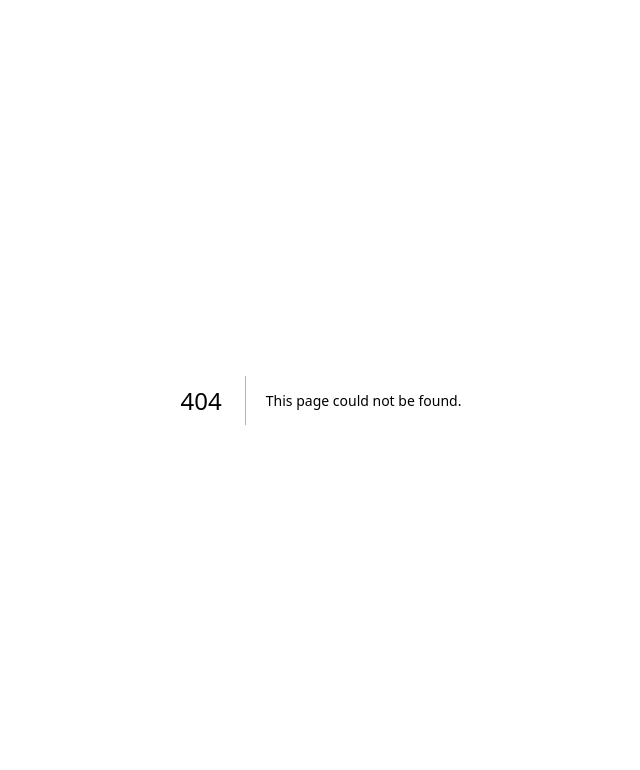
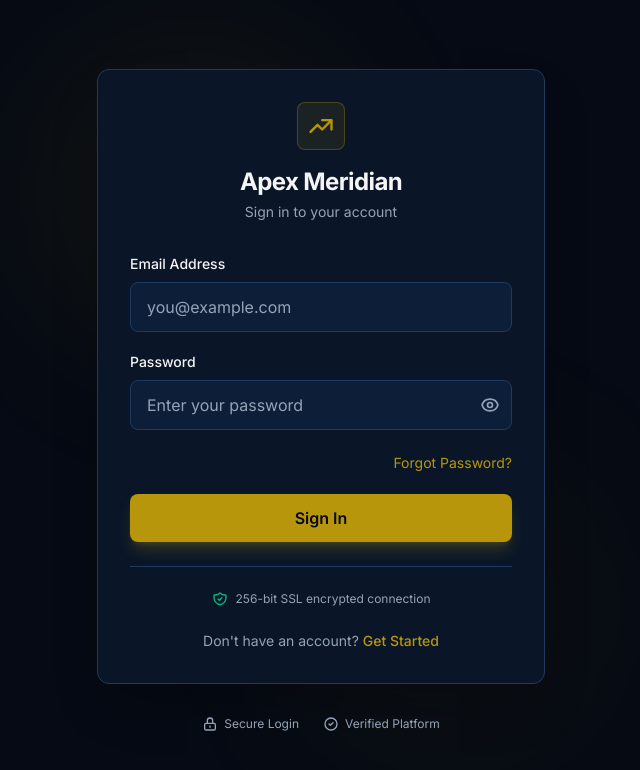
Before and after one commit to apexmeridianfx/apexmeridian, a Next.js app: page /login in a window 1280 px wide. Before the commit this address had no page. Shown: the top 770 px of the page, without its empty margins (319-959 px from the left). Built offline with nearby package versions, Linux system fonts and the light colour scheme; a web font is replaced by a local one.

Commit message:
feat: create LoginPage component with brand colors and design
Add dark navy background, gold accent, centered card layout, form fields, and security badges.

```diff
--- a/src/app/globals.css
+++ b/src/app/globals.css
@@ -5,17 +5,19 @@
   --foreground: #f5f5f5;
   --card: #0a1628;
   --card-foreground: #f5f5f5;
-  --primary: #d4af37;
+  --primary: #B8960C;
   --primary-foreground: #050a14;
   --secondary: #1a2744;
   --secondary-foreground: #f5f5f5;
   --muted: #1a2744;
   --muted-foreground: #94a3b8;
-  --accent: #d4af37;
+  --accent: #B8960C;
   --accent-foreground: #050a14;
   --border: #1e3a5f;
-  --ring: #d4af37;
+  --ring: #B8960C;
   --radius: 0.5rem;
+  --input: #0d1f38;
+  --input-foreground: #f5f5f5;
 }
 
 @theme inline {
@@ -33,6 +35,8 @@
   --color-accent-foreground: var(--accent-foreground);
   --color-border: var(--border);
   --color-ring: var(--ring);
+  --color-input: var(--input);
+  --color-input-foreground: var(--input-foreground);
   --font-sans: var(--font-geist-sans);
   --font-mono: var(--font-geist-mono);
 }
--- /dev/null
+++ b/src/app/login/page.tsx
@@ -0,0 +1,5 @@
+import LoginPage from "@/components/login-page";
+
+export default function Login() {
+  return <LoginPage />;
+}
--- /dev/null
+++ b/src/components/login-page.tsx
@@ -0,0 +1,223 @@
+"use client";
+
+import { useState } from "react";
+import Link from "next/link";
+
+export default function LoginPage() {
+  const [email, setEmail] = useState("");
+  const [password, setPassword] = useState("");
+  const [showPassword, setShowPassword] = useState(false);
+
+  const handleSubmit = (e: React.FormEvent) => {
+    e.preventDefault();
+    // Handle login logic here
+    console.log("Login attempt:", { email, password });
+  };
+
+  return (
+    <div className="min-h-screen bg-background flex items-center justify-center px-4 py-12">
+      {/* Subtle background pattern */}
+      <div className="absolute inset-0 overflow-hidden pointer-events-none">
+        <div className="absolute top-0 left-1/4 w-96 h-96 bg-primary/5 rounded-full blur-3xl" />
+        <div className="absolute bottom-0 right-1/4 w-96 h-96 bg-primary/3 rounded-full blur-3xl" />
+      </div>
+
+      <div className="w-full max-w-md relative z-10">
+        {/* Card */}
+        <div className="bg-card border border-border rounded-xl shadow-2xl p-8">
+          {/* Logo and Brand */}
+          <div className="text-center mb-8">
+            <div className="inline-flex items-center justify-center mb-4">
+              <div className="relative">
+                <div className="w-12 h-12 bg-primary/10 rounded-lg flex items-center justify-center border border-primary/30">
+                  <svg
+                    className="w-7 h-7 text-primary"
+                    fill="none"
+                    stroke="currentColor"
+                    viewBox="0 0 24 24"
+                    xmlns="http://www.w3.org/2000/svg"
+                  >
+                    <path
+                      strokeLinecap="round"
+                      strokeLinejoin="round"
+                      strokeWidth={2}
+                      d="M13 7h8m0 0v8m0-8l-8 8-4-4-6 6"
+                    />
+                  </svg>
+                </div>
+              </div>
+            </div>
+            <h1 className="text-2xl font-bold text-foreground tracking-tight">
+              Apex Meridian
+            </h1>
+            <p className="text-muted-foreground text-sm mt-1">
+              Sign in to your account
+            </p>
+          </div>
+
+          {/* Form */}
+          <form onSubmit={handleSubmit} className="space-y-5">
+            {/* Email Field */}
+            <div>
+              <label
+                htmlFor="email"
+                className="block text-sm font-medium text-foreground mb-2"
+              >
+                Email Address
+              </label>
+              <input
+                id="email"
+                type="email"
+                value={email}
+                onChange={(e) => setEmail(e.target.value)}
+                placeholder="you@example.com"
+                className="w-full px-4 py-3 bg-input border border-border rounded-lg text-foreground placeholder:text-muted-foreground focus:outline-none focus:ring-2 focus:ring-primary/50 focus:border-primary transition-colors"
+                required
+              />
+            </div>
+
+            {/* Password Field */}
+            <div>
+              <label
+                htmlFor="password"
+                className="block text-sm font-medium text-foreground mb-2"
+              >
+                Password
+              </label>
+              <div className="relative">
+                <input
+                  id="password"
+                  type={showPassword ? "text" : "password"}
+                  value={password}
+                  onChange={(e) => setPassword(e.target.value)}
+                  placeholder="Enter your password"
+                  className="w-full px-4 py-3 bg-input border border-border rounded-lg text-foreground placeholder:text-muted-foreground focus:outline-none focus:ring-2 focus:ring-primary/50 focus:border-primary transition-colors pr-12"
+                  required
+                />
+                <button
+                  type="button"
+                  onClick={() => setShowPassword(!showPassword)}
+                  className="absolute right-3 top-1/2 -translate-y-1/2 text-muted-foreground hover:text-foreground transition-colors"
+                  aria-label={showPassword ? "Hide password" : "Show password"}
+                >
+                  {showPassword ? (
+                    <svg
+                      className="w-5 h-5"
+                      fill="none"
+                      stroke="currentColor"
+                      viewBox="0 0 24 24"
+                    >
+                      <path
+                        strokeLinecap="round"
+                        strokeLinejoin="round"
+                        strokeWidth={2}
+                        d="M13.875 18.825A10.05 10.05 0 0112 19c-4.478 0-8.268-2.943-9.543-7a9.97 9.97 0 011.563-3.029m5.858.908a3 3 0 114.243 4.243M9.878 9.878l4.242 4.242M9.88 9.88l-3.29-3.29m7.532 7.532l3.29 3.29M3 3l3.59 3.59m0 0A9.953 9.953 0 0112 5c4.478 0 8.268 2.943 9.543 7a10.025 10.025 0 01-4.132 5.411m0 0L21 21"
+                      />
+                    </svg>
+                  ) : (
+                    <svg
+                      className="w-5 h-5"
+                      fill="none"
+                      stroke="currentColor"
+                      viewBox="0 0 24 24"
+                    >
+                      <path
+                        strokeLinecap="round"
+                        strokeLinejoin="round"
+                        strokeWidth={2}
+                        d="M15 12a3 3 0 11-6 0 3 3 0 016 0z"
+                      />
+                      <path
+                        strokeLinecap="round"
+                        strokeLinejoin="round"
+                        strokeWidth={2}
+                        d="M2.458 12C3.732 7.943 7.523 5 12 5c4.478 0 8.268 2.943 9.542 7-1.274 4.057-5.064 7-9.542 7-4.477 0-8.268-2.943-9.542-7z"
+                      />
+                    </svg>
+                  )}
+                </button>
+              </div>
+            </div>
+
+            {/* Forgot Password */}
+            <div className="text-right">
+              <Link
+                href="/forgot-password"
+                className="text-sm text-primary hover:text-primary/80 transition-colors"
+              >
+                Forgot Password?
+              </Link>
+            </div>
+
+            {/* Sign In Button */}
+            <button
+              type="submit"
+              className="w-full py-3 px-4 bg-primary text-primary-foreground font-semibold rounded-lg hover:bg-primary/90 focus:outline-none focus:ring-2 focus:ring-primary focus:ring-offset-2 focus:ring-offset-background transition-all shadow-lg shadow-primary/25"
+            >
+              Sign In
+            </button>
+          </form>
+
+          {/* Security Indicator */}
+          <div className="mt-6 pt-6 border-t border-border">
+            <div className="flex items-center justify-center gap-2 text-muted-foreground text-xs">
+              <svg
+                className="w-4 h-4 text-emerald-500"
+                fill="none"
+                stroke="currentColor"
+                viewBox="0 0 24 24"
+              >
+                <path
+                  strokeLinecap="round"
+                  strokeLinejoin="round"
+                  strokeWidth={2}
+                  d="M9 12l2 2 4-4m5.618-4.016A11.955 11.955 0 0112 2.944a11.955 11.955 0 01-8.618 3.04A12.02 12.02 0 003 9c0 5.591 3.824 10.29 9 11.622 5.176-1.332 9-6.03 9-11.622 0-1.042-.133-2.052-.382-3.016z"
+                />
+              </svg>
+              <span>256-bit SSL encrypted connection</span>
+            </div>
+          </div>
+
+          {/* Sign Up Link */}
+          <div className="mt-6 text-center">
+            <p className="text-muted-foreground text-sm">
+              Don&apos;t have an account?{" "}
+              <Link
+                href="/register"
+                className="text-primary font-medium hover:text-primary/80 transition-colors"
+              >
+                Get Started
+              </Link>
+            </p>
+          </div>
+        </div>
+
+        {/* Additional trust indicators */}
+        <div className="mt-8 flex items-center justify-center gap-6 text-muted-foreground text-xs">
+          <div className="flex items-center gap-1.5">
+            <svg className="w-4 h-4" fill="none" stroke="currentColor" viewBox="0 0 24 24">
+              <path
+                strokeLinecap="round"
+                strokeLinejoin="round"
+                strokeWidth={2}
+                d="M12 15v2m-6 4h12a2 2 0 002-2v-6a2 2 0 00-2-2H6a2 2 0 00-2 2v6a2 2 0 002 2zm10-10V7a4 4 0 00-8 0v4h8z"
+              />
+            </svg>
+            <span>Secure Login</span>
+          </div>
+          <div className="flex items-center gap-1.5">
+            <svg className="w-4 h-4" fill="none" stroke="currentColor" viewBox="0 0 24 24">
+              <path
+                strokeLinecap="round"
+                strokeLinejoin="round"
+                strokeWidth={2}
+                d="M9 12l2 2 4-4m6 2a9 9 0 11-18 0 9 9 0 0118 0z"
+              />
+            </svg>
+            <span>Verified Platform</span>
+          </div>
+        </div>
+      </div>
+    </div>
+  );
+}
```
